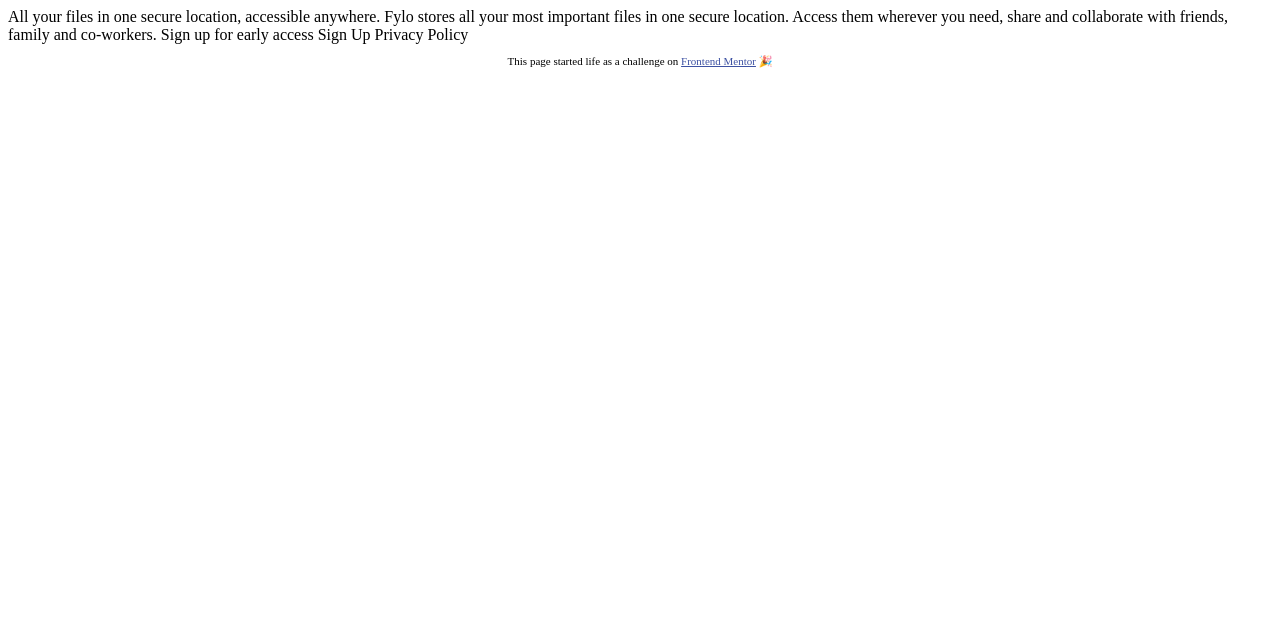
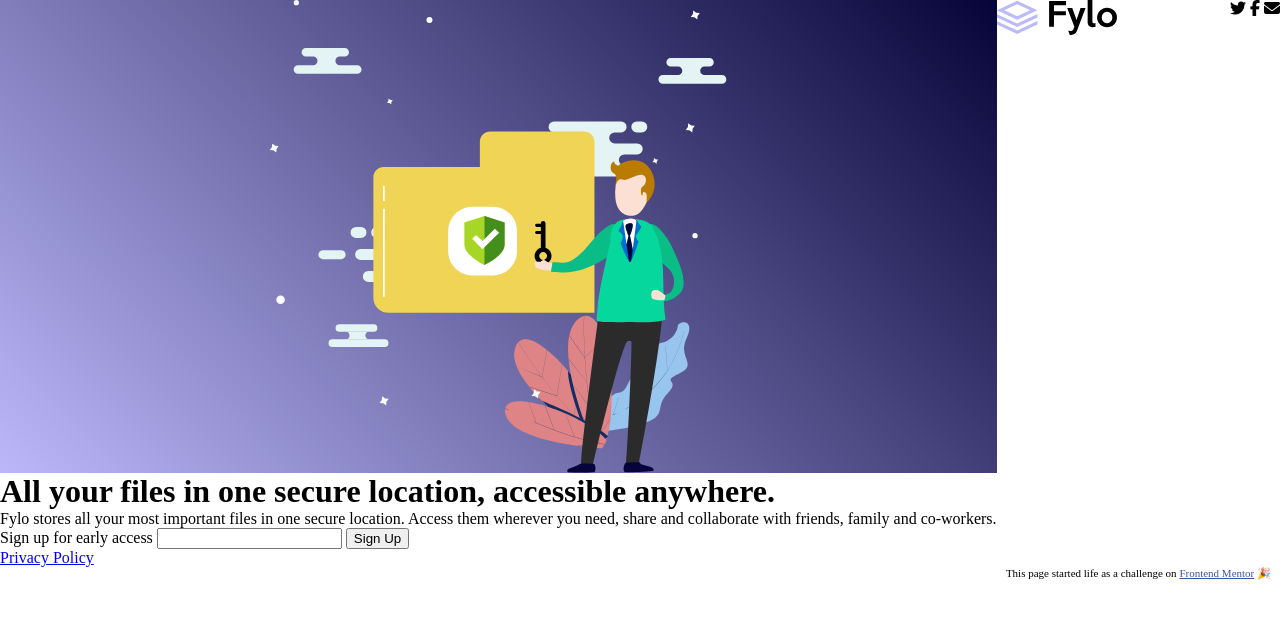
Before and after one commit to prashanthashok/fylo-beta-1, a plain HTML site: page index.html in a window 1280 px wide. Drawn offline with Linux system fonts and the light colour scheme.

Commit message:
first-cut. Layout somewhat working, need to fix the content so that it appears to the right of the graphics

```diff
--- /dev/null
+++ b/assets/css/styles.css
@@ -0,0 +1,58 @@
+* {
+  margin: 0;
+}
+
+.main-container {
+  display: grid;
+  width: 100%;
+  grid-template-columns: 1fr;
+  grid-template-rows: auto 2fr 2fr auto;
+  grid-template-areas:
+    "header"
+    "graphics"
+    "content"
+    "footer";
+}
+
+/* Desktop Design*/
+@media only screen and (min-width: 501px) {
+  .main-container {
+    display: grid;
+
+    grid-template-columns: auto 1fr;
+    grid-template-rows: auto 1fr auto;
+    grid-template-areas:
+      "graphics header"
+      "graphics content"
+      "graphics footer";
+  }
+
+  header {
+    grid-area: header;
+    display: flex;
+    justify-content: space-between;
+  }
+
+  .content {
+    grid-area: content;
+  }
+
+  .graphics {
+    grid-area: graphics;
+    display: flex;
+    justify-content: center;
+    background: linear-gradient(45deg, hsl(243, 86%, 85%), hsl(243, 87%, 12%));
+  }
+
+  footer {
+    grid-area: footer;
+  }
+}
+
+.attribution {
+  font-size: 11px;
+  text-align: center;
+}
+.attribution a {
+  color: hsl(228, 45%, 44%);
+}
--- a/index.html
+++ b/index.html
@@ -1,36 +1,81 @@
 <!DOCTYPE html>
 <html lang="en">
   <head>
-  <meta charset="UTF-8">
-  <meta name="viewport" content="width=device-width, initial-scale=1.0"> <!-- displays site properly based on user's device -->
+    <meta charset="UTF-8" />
+    <meta
+      name="viewport"
+      content="width=device-width, initial-scale=1.0 maximum-scale=1.0"
+    />
+    <!-- displays site properly based on user's device -->
 
-  <link rel="icon" type="image/png" sizes="32x32" href="./images/favicon-32x32.png">
+    <link
+      rel="icon"
+      type="image/png"
+      sizes="32x32"
+      href="./assets/images/favicon-32x32.png"
+    />
 
+    <link rel="stylesheet" href="./assets/css/styles.css" />
+
+    <link
+      href="https://fonts.googleapis.com/css?family=Open+Sans:400,700|Raleway:700&display=swap"
+      rel="stylesheet"
+    />
+
+    <script
+      src="https://kit.fontawesome.com/58709d6169.js"
+      crossorigin="anonymous"
+    ></script>
+    <style></style>
     <title>Frontend Mentor | Beta sign up split layout Challenge</title>
-
-  <!-- Feel free to remove these styles or customise in your own stylesheet 👍 -->
-  <style>
-    .attribution { font-size: 11px; text-align: center; }
-    .attribution a { color: hsl(228, 45%, 44%); }
-  </style>
   </head>
   <body>
+    <div class="main-container">
+      <header>
+        <div class="logo">
+          <img src="./assets/images/logo.svg" alt="" />
+        </div>
+
+        <div class="social">
+          <i class="fab fa-twitter"></i>
+          <i class="fab fa-facebook-f"></i>
+          <i class="fas fa-envelope"></i>
+        </div>
+      </header>
+
+      <main>
+        <div class="graphics">
+          <img src="./assets/images/illustration-main.svg" alt="" />
+        </div>
+        <div class="content">
+          <h1 id="front-page-header">
             All your files in one secure location, accessible anywhere.
-
+          </h1>
+          <p class="body-text">
             Fylo stores all your most important files in one secure location.
             Access them wherever you need, share and collaborate with friends,
             family and co-workers.
+          </p>
 
-  Sign up for early access
-
-  Sign Up
-
-  Privacy Policy
+          <div class="sign-up-form">
+            <form id="sign-up-form" action="post"></form>
+            <label for="email">Sign up for early access</label>
+            <input type="text" />
+            <button class="btn btn-sign-up">Sign Up</button>
+          </div>
+          <a href="#">Privacy Policy</a>
+        </div>
+      </main>
 
       <footer>
         <p class="attribution">
-      This page started life as a challenge on <a href="https://www.frontendmentor.io?ref=challenge" target="_blank">Frontend Mentor</a> 🎉
+          This page started life as a challenge on
+          <a href="https://www.frontendmentor.io?ref=challenge" target="_blank"
+            >Frontend Mentor</a
+          >
+          🎉
         </p>
       </footer>
+    </div>
   </body>
 </html>
```
Also changed, not shown: assets/images/bg-intro.svg (added), assets/images/favicon-32x32.png (added), assets/images/illustration-main.svg (added), assets/images/logo.svg (added). Lines whose indentation alone changed are shown as unchanged.
